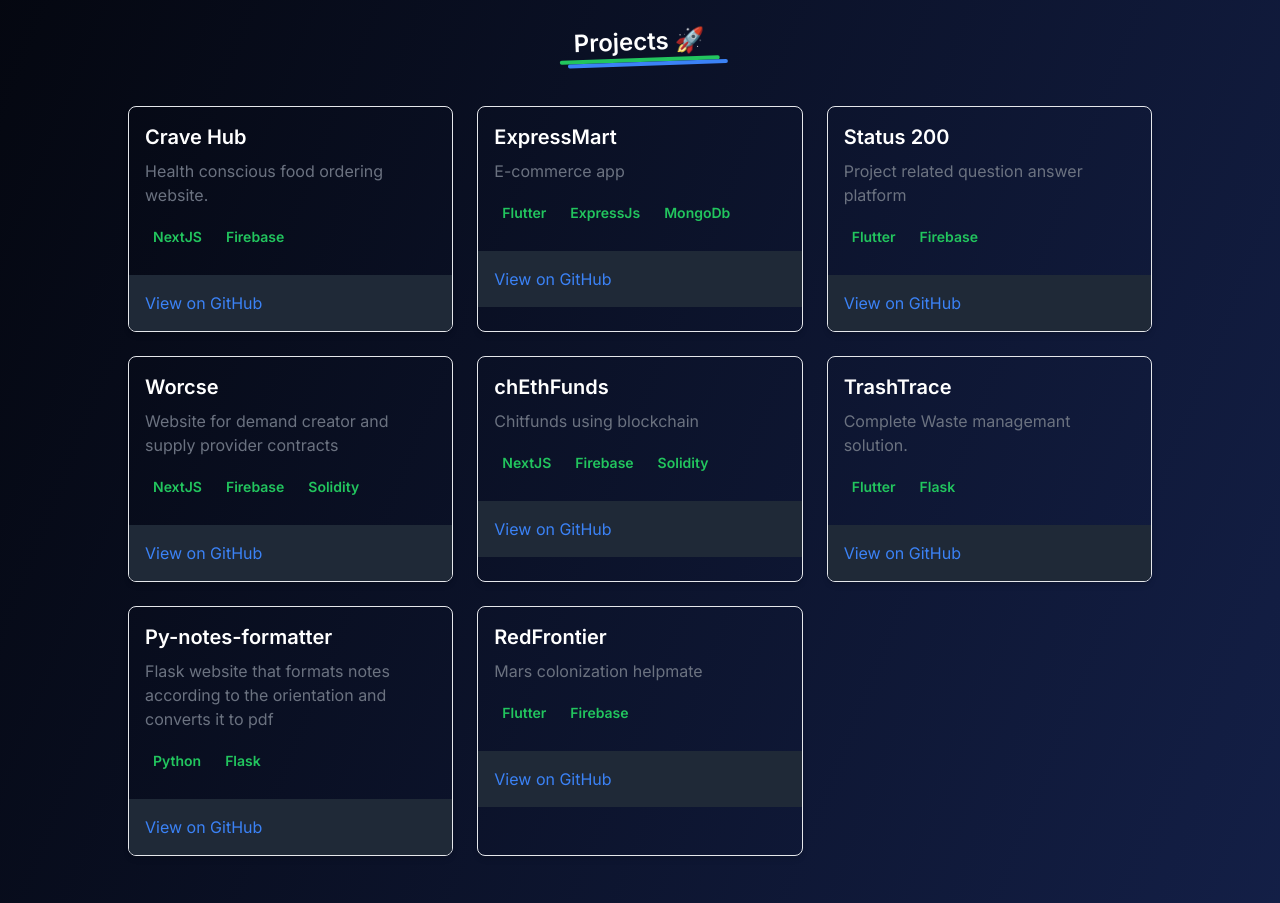
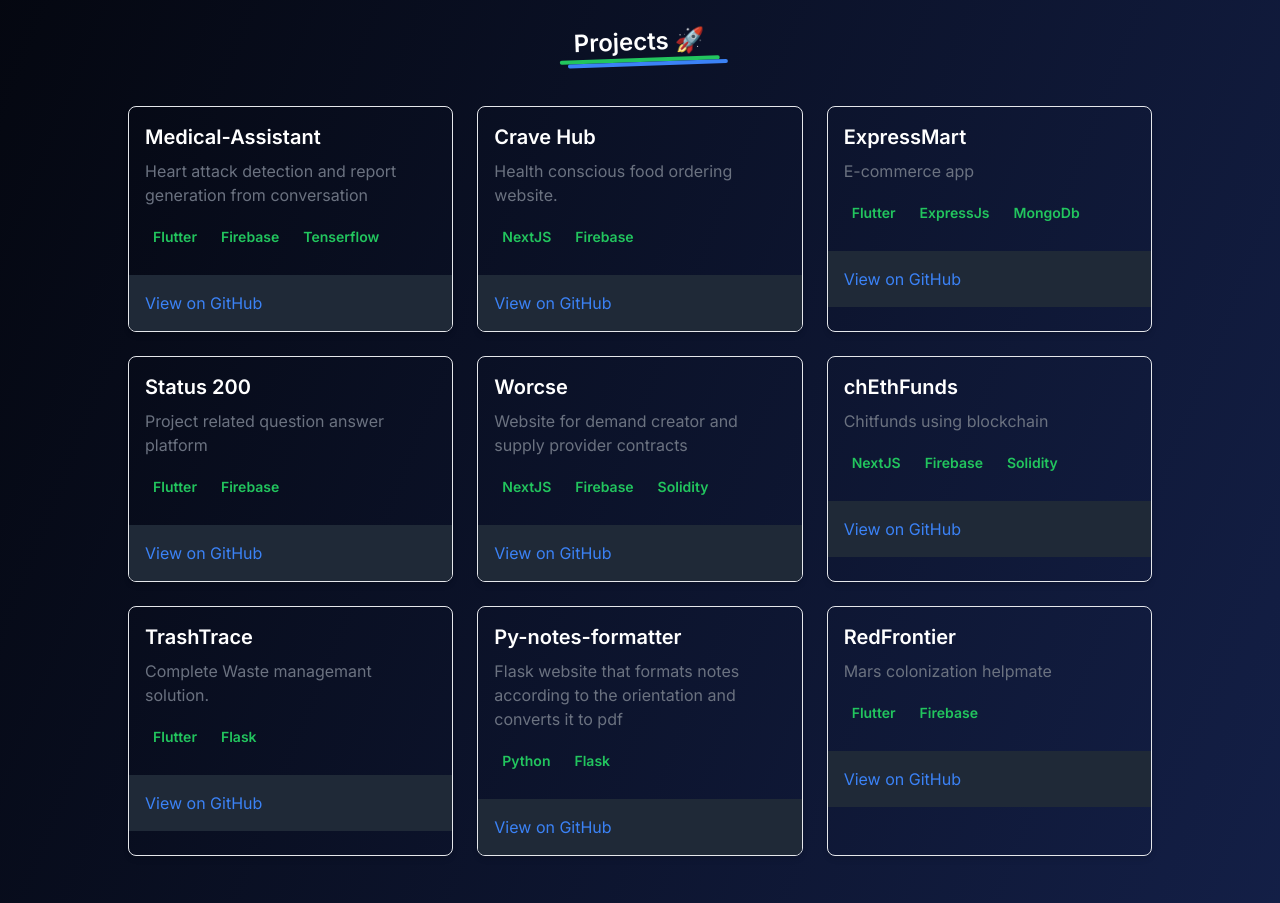
Before and after one commit to Somnathumapathi/Somnath-portfolio, a Next.js app: page / in a window 1280 px wide. Shown: the part 1240-2143 px from the top of the page. Built offline with nearby package versions, Linux system fonts and the light colour scheme.

Commit message:
Update projects.js

```diff
--- a/components/projects.js
+++ b/components/projects.js
@@ -3,6 +3,12 @@ import React from 'react'
 function Projects() {
 
 const projects = [
+    {
+        title: "Medical-Assistant",
+        link: "https://github.com/Somnathumapathi/CraveHub",
+        description: "Heart attack detection and report generation from conversation",
+        techstack: ["Flutter", "Firebase", "Tenserflow"]
+    },
     {
         title: "Crave Hub",
         link: "https://github.com/Somnathumapathi/CraveHub",
```
